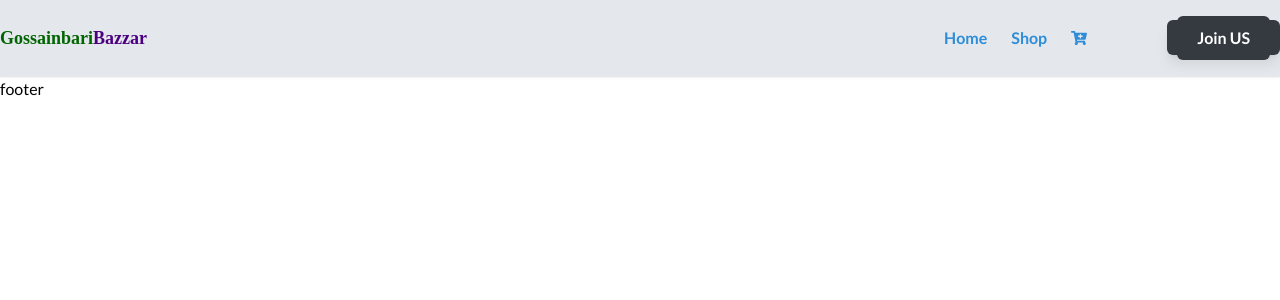
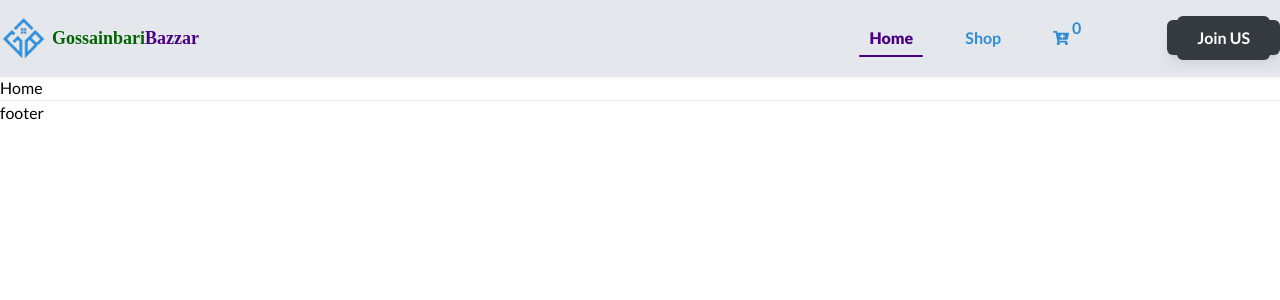
Before and after one commit to R0F7/GossinbariBazzar, a React (Vite) app: page / in a window 1280 px wide. Shown: the top 300 px of the page. Built offline with nearby package versions, Linux system fonts and the light colour scheme; a web font is replaced by a local one.

Commit message:
almost done navbare template

```diff
--- a/src/components/Navbar/Navbar.jsx
+++ b/src/components/Navbar/Navbar.jsx
@@ -1,34 +1,90 @@
-import { NavLink } from 'react-router-dom';
+import { Link, NavLink } from 'react-router-dom';
 import Logo from '../../assets/Gossaigbari_Bazzar_logo_crop-removebg-preview.png';
 import { FaCartPlus } from 'react-icons/fa';
 
 const Navbar = () => {
     return (
-        <div className='bg-[#dee2e6] bg-opacity-80 py-4 shadow'>
+        <nav className='bg-[#dee2e6] bg-opacity-80 py-3.5 shadow'>
             <div className='container mx-auto text-white font-bold flex items-center justify-between gap-6'>
                 {/* name +/- logo */}
-                <div>
-                    <div className='flex items-center '>
-                        {/* <img className='w-14 rop-shadow-2xl' src={Logo} alt="" /> */}
+                <Link to='/'>
+                    <div className='flex items-center gap-1'>
+                        <img className='w-12 rop-shadow-2xl' src={Logo} alt="" />
                         <h4 className='text-logo-font-family text-[#006400] text-lg'>Gossainbari<span className='text-[#4B0082]'>Bazzar</span></h4>
                     </div>
+                </Link>
+
+                {/* menu */}
+                {/* <div className='flex items-center gap-8 nav-menu header-menu'>
+                    <ul className='flex items-center gap-8'>
+                        <li>
+                            <NavLink to='/' className={({ isActive }) => isActive ? 'font-black text-[#4B0082] py-1 px-2.5 border-b-2 border-red-600 rounded-md border-0' : "font-semibold text-[rgb(46,141,216)]"}>Home</NavLink>
+                        </li>
+                        <li><NavLink to='/shop' className={({isActive}) => isActive ? console.log('active') : console.log("inactive")}>Shop</NavLink></li>
+                        <li><NavLink to='/cart'>
+                            <div className='relative'>
+                                <i> <FaCartPlus /></i>
+                                <h6 className='absolute -top-3 -right-2.5'>0</h6>
+                            </div>
+                        </NavLink></li>
+
+                        join us button
+                        <div className='ml-14'>
+                            <Link to="/login" className='bg-[#343a40] text-white py-2 px-2.5 rounded-md shadow-lg hover:shadow-xl'>
+                                <button className='join-us-btn'>Join US</button>
+                            </Link>
+                        </div>
+                    </ul>
+                </div> */}
+                <div className='flex items-center gap-8 nav-menu header-menu'>
+                    <ul className='flex items-center gap-8'>
+                        <li>
+                            <NavLink
+                                to='/'
+                                className={({ isActive }) =>
+                                    isActive
+                                        ? 'font-black text-transparent py-1 px-2.5 border-b-2 active'
+                                        : "font-semibold text-[rgb(46,141,216)] py-1 px-2.5"
+                                }>
+                                Home
+                            </NavLink>
+                        </li>
+                        <li>
+                            <NavLink
+                                to='/shop'
+                                className={({ isActive }) =>
+                                    isActive
+                                        ? 'font-black text-transparent py-1 px-2.5 active'
+                                        : "font-semibold text-[rgb(46,141,216)] py-1 px-2.5"
+                                }>
+                                Shop
+                            </NavLink>
+                        </li>
+                        <li>
+                            <NavLink to='/cart'
+                                className={({ isActive }) =>
+                                    isActive
+                                        ? 'font-black active text-[#4B0082]'
+                                        : "font-semibold text-[rgb(46,141,216)]"
+                                }>
+                                <div className='relative flex items-center py-1 px-2.5'>
+                                    <i><FaCartPlus /></i>
+                                    <h6 className='absolute -top-2.5 -right-0.5'>0</h6>
+                                </div>
+                            </NavLink>
+                        </li>
+
+                        {/* join us button */}
+                        <div className='ml-14'>
+                            <Link to="/login" className='bg-[#343a40] text-white py-2 px-2.5 rounded-md shadow-lg hover:shadow-xl'>
+                                <button className='join-us-btn'>Join US</button>
+                            </Link>
+                        </div>
+                    </ul>
                 </div>
-                {/* menu */}
-                <div className='flex items-center gap-6 text-[rgb(46,141,216)]'>
-                    {/* <div className='gap-6'> */}
-                    <NavLink>Home</NavLink>
-                    <NavLink>Shop</NavLink>
-                    <NavLink><FaCartPlus /></NavLink>
-                    {/* </div> */}
-                    {/* join us button */}
-                    <div className='ml-14'>
-                        <NavLink to="/login" className='bg-[#343a40] text-white py-2 px-2.5 rounded-md shadow-lg hover:shadow-xl'>
-                            <button className='join-us-btn'>Join US</button>
-                        </NavLink>
-                    </div>
-                </div>
+
             </div>
-        </div>
+        </nav>
     );
 };
 
--- a/src/index.css
+++ b/src/index.css
@@ -11,6 +11,41 @@
     font-family: "Edu AU VIC WA NT Guides", cursive;
     font-weight: 800;
 }
+
+  .header-menu ul li {
+    position: relative;
+}
+
+.header-menu ul li a {
+    transition: color 0.3s ease-in-out;
+}
+
+.header-menu ul li a::before {
+    content: '';
+    position: absolute;
+    width: 100%;
+    height: 2px;
+    border-radius: 4px;
+    background: #4B0082;
+    bottom: -7px;
+    left: 0;
+    transform-origin: right;
+    transform: scaleX(0);
+    transition: transform 0.3s ease-in-out;
+}
+
+.header-menu ul li a.active {
+    background: #4B0082;
+    background-clip: text;
+    -webkit-text-fill-color: transparent;
+}
+
+.header-menu ul li a:hover::before,
+.header-menu ul li a.active::before {
+    transform-origin: left;
+    transform: scaleX(1);
+}
+
 
 .join-us-btn {
     position: relative;
--- /dev/null
+++ b/src/pages/Cart/Cart.jsx
@@ -0,0 +1,10 @@
+
+const Cart = () => {
+    return (
+        <div>
+            cart
+        </div>
+    );
+};
+
+export default Cart;
--- /dev/null
+++ b/src/pages/ErrorPage/ErrorPage.jsx
@@ -0,0 +1,11 @@
+import React from 'react';
+
+const ErrorPage = () => {
+    return (
+        <div>
+            ErrorPage
+        </div>
+    );
+};
+
+export default ErrorPage;
--- /dev/null
+++ b/src/pages/Home/Home.jsx
@@ -0,0 +1,10 @@
+
+const Home = () => {
+    return (
+        <div>
+            Home
+        </div>
+    );
+};
+
+export default Home;
--- /dev/null
+++ b/src/pages/Shop/Shop.jsx
@@ -0,0 +1,11 @@
+import React from 'react';
+
+const Shop = () => {
+    return (
+        <div>
+            Shop
+        </div>
+    );
+};
+
+export default Shop;
--- a/src/routes/Routes.jsx
+++ b/src/routes/Routes.jsx
@@ -2,24 +2,37 @@ import { createBrowserRouter, } from "react-router-dom";
 import Main from "../layout/Main";
 import Login from "../pages/Login/Login";
 import SignUp from "../pages/SignUp/SignUp";
+import Shop from "../pages/Shop/Shop";
+import Cart from "../pages/Cart/Cart";
+import Home from "../pages/Home/Home";
+import ErrorPage from "../pages/ErrorPage/ErrorPage";
 
 export const router = createBrowserRouter([
     {
         path: "/",
         element: <Main></Main>,
-        // children:[
-        //     {
-        //         path:'/login',
-
-        //     }
-        // ]
+        errorElement: <ErrorPage></ErrorPage>,
+        children: [
+            {
+                index: true,
+                element: <Home></Home>
+            },
+            {
+                path: '/shop',
+                element: <Shop></Shop>
+            },
+            {
+                path: '/cart',
+                element: <Cart></Cart>
+            }
+        ]
     },
     {
-        path:'/login',
-        element:<Login></Login>
+        path: '/login',
+        element: <Login></Login>
     },
     {
-        path:'/signup',
-        element:<SignUp></SignUp>
+        path: '/signup',
+        element: <SignUp></SignUp>
     }
 ]);
```
